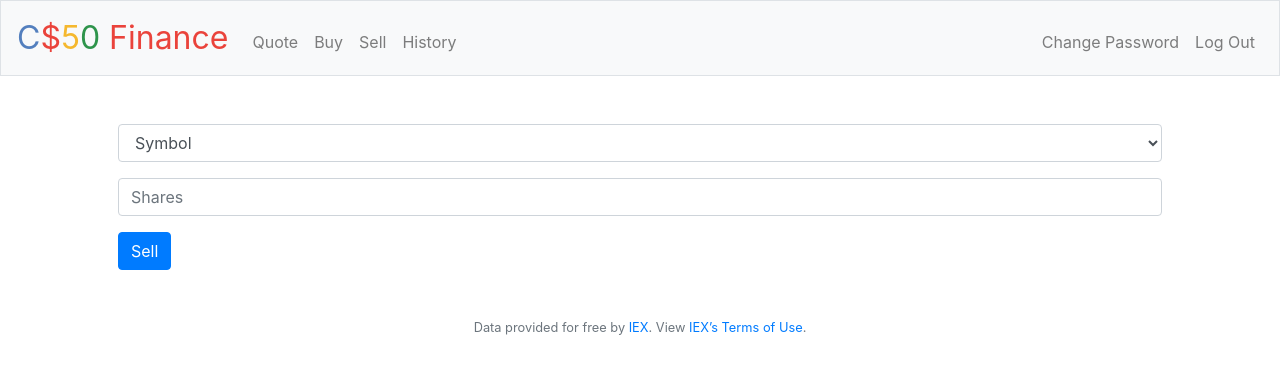
After one commit to mu802/CS50X, a Flask app: page /sell in a window 1280 px wide. The commit adds this page. Shown: the top 374 px of the page. Run offline with Flask 3, Linux system fonts and the light colour scheme; a user stored in the database is signed in; data that the repository does not hold is empty; some libraries are stand-ins or nearby versions.

Commit message:
Sat, Jul 8, 2023, 10:23 AM +03:00

```diff
--- a/finance/app.py
+++ b/finance/app.py
@@ -4,18 +4,32 @@ from cs50 import SQL
 from flask import Flask, flash, redirect, render_template, request, session
 from flask_session import Session
 from tempfile import mkdtemp
+from werkzeug.exceptions import default_exceptions, HTTPException, InternalServerError
 from werkzeug.security import check_password_hash, generate_password_hash
 
 from helpers import apology, login_required, lookup, usd
-from datetime import datetime
 
 # Configure application
 app = Flask(__name__)
+
+# Ensure templates are auto-reloaded
+app.config["TEMPLATES_AUTO_RELOAD"] = True
+
+
+# Ensure responses aren't cached
+@app.after_request
+def after_request(response):
+    response.headers["Cache-Control"] = "no-cache, no-store, must-revalidate"
+    response.headers["Expires"] = 0
+    response.headers["Pragma"] = "no-cache"
+    return response
+
 
 # Custom filter
 app.jinja_env.filters["usd"] = usd
 
 # Configure session to use filesystem (instead of signed cookies)
+app.config["SESSION_FILE_DIR"] = mkdtemp()
 app.config["SESSION_PERMANENT"] = False
 app.config["SESSION_TYPE"] = "filesystem"
 Session(app)
@@ -28,32 +42,29 @@ if not os.environ.get("API_KEY"):
     raise RuntimeError("API_KEY not set")
 
 
-@app.after_request
-def after_request(response):
-    """Ensure responses aren't cached"""
-    response.headers["Cache-Control"] = "no-cache, no-store, must-revalidate"
-    response.headers["Expires"] = 0
-    response.headers["Pragma"] = "no-cache"
-    return response
-
-
 @app.route("/")
 @login_required
 def index():
     """Show portfolio of stocks"""
-    cash = db.execute("SELECT cash FROM users WHERE id = ?", session["user_id"])
-    transactions = db.execute(
-        "SELECT symbol, name, SUM(shares) AS shares, price FROM transactions WHERE user_id = ? GROUP BY symbol", session["user_id"])
-    account = cash[0]["cash"]
+    users = db.execute("SELECT * FROM users WHERE id = ?;", session["user_id"])
+    owned_cash = users[0]['cash']
 
-    for transaction in transactions:
-        name = transaction["name"]
-        total = transaction["shares"] * transaction["price"]
-        transaction["name"] = name
-        transaction["total"] = total
-        transaction["price"] = transaction["price"]
-        account += total
-    return render_template("index.html", transactions=transactions, cash=cash[0]["cash"], account=account)
+    # Get user currently owned stocks
+    summaries = db.execute("""SELECT company, symbol, sum(shares) as sum_of_shares
+                              FROM transactions
+                              WHERE user_id = ?
+                              GROUP BY user_id, company, symbol
+                              HAVING sum_of_shares > 0;""", session["user_id"])
+
+    # Use lookup API to get the current price for each stock
+    summaries = [dict(x, **{'price': lookup(x['symbol'])['price']}) for x in summaries]
+
+    # Calcuate total price for each stock
+    summaries = [dict(x, **{'total': x['price']*x['sum_of_shares']}) for x in summaries]
+
+    sum_totals = owned_cash + sum([x['total'] for x in summaries])
+
+    return render_template("index.html", owned_cash=owned_cash, summaries=summaries, sum_totals=sum_totals)
 
 
 @app.route("/buy", methods=["GET", "POST"])
@@ -61,35 +72,45 @@ def index():
 def buy():
     """Buy shares of stock"""
     if request.method == "POST":
-        symbol = request.form.get("symbol")
-        if not symbol:
-            return apology("missing symbol")
+        if not (symbol := request.form.get("symbol")):
+            return apology("MISSING SYMBOL")
 
-        quote = lookup(symbol)
-        if not quote:
-            return apology("invalid symbol")
+        if not (shares := request.form.get("shares")):
+            return apology("MISSING SHARES")
 
-        shares = request.form.get("shares")
-        if not shares:
-            return apology("missing shares")
+        # Check share is numeric data type
+        try:
+            shares = int(shares)
+        except ValueError:
+            return apology("INVALID SHARES")
 
-        if not shares.isdigit():
-            return apology("invalid shares")
+        # Check shares is positive number
+        if not (shares > 0):
+            return apology("INVALID SHARES")
 
-        shares = int(shares)
-        if shares <= 0:
-            return apology("invalid shares")
+        # Ensure symbol is valided
+        if not (query := lookup(symbol)):
+            return apology("INVALID SYMBOL")
 
-        row = db.execute("SELECT cash FROM users WHERE id = ?", session["user_id"])
-        cash = row[0]["cash"]
-        balance = cash - (shares * quote["price"])
-        if balance < 0:
-            return apology("can't afford")
+        rows = db.execute("SELECT * FROM users WHERE id = ?;", session["user_id"])
 
-        db.execute("UPDATE users SET cash = ? WHERE id = ?", balance, session["user_id"])
-        db.execute("INSERT INTO transactions (user_id, symbol, shares, name, price, transacted) VALUES (?, ?, ?, ?, ?, ?)",
-                   session["user_id"], symbol.upper(), shares, quote["name"], quote["price"], datetime.now())
+        user_owned_cash = rows[0]["cash"]
+        total_prices = query["price"] * shares
+
+        # Ensure user have enough money
+        if user_owned_cash < total_prices:
+            return apology("CAN'T AFFORD")
+
+        # Execute a transaction
+        db.execute("INSERT INTO transactions(user_id, company, symbol, shares, price) VALUES(?, ?, ?, ?, ?);",
+                   session["user_id"], query["name"], symbol, shares, query["price"])
+
+        # Update user owned cash
+        db.execute("UPDATE users SET cash = ? WHERE id = ?;",
+                   (user_owned_cash - total_prices), session["user_id"])
+
         flash("Bought!")
+
         return redirect("/")
     else:
         return render_template("buy.html")
@@ -99,12 +120,8 @@ def buy():
 @login_required
 def history():
     """Show history of transactions"""
-    transactions = db.execute(
-        "SELECT symbol, shares, name, price, transacted FROM transactions WHERE user_id = ?", session["user_id"])
-    if not transactions:
-        return apology("no history", 403)
-    else:
-        return render_template("history.html", transactions=transactions)
+    transactions = db.execute("SELECT * FROM transactions WHERE user_id = ?;", session["user_id"])
+    return render_template("history.html", transactions=transactions)
 
 
 @app.route("/login", methods=["GET", "POST"])
@@ -116,17 +133,14 @@ def login():
 
     # User reached route via POST (as by submitting a form via POST)
     if request.method == "POST":
+        if not request.form.get("username"):
+            return apology("MISSING USERNAME")
 
-        # Ensure username was submitted
-        if not request.form.get("username"):
-            return apology("must provide username", 403)
-
-        # Ensure password was submitted
-        elif not request.form.get("password"):
-            return apology("must provide password", 403)
+        if not request.form.get("password"):
+            return apology("MISSING PASSWORD")
 
         # Query database for username
-        rows = db.execute("SELECT * FROM users WHERE username = ?", request.form.get("username"))
+        rows = db.execute("SELECT * FROM users WHERE username = ?;", request.form.get("username"))
 
         # Ensure username exists and password is correct
         if len(rows) != 1 or not check_password_hash(rows[0]["hash"], request.form.get("password")):
@@ -159,15 +173,11 @@ def logout():
 def quote():
     """Get stock quote."""
     if request.method == "POST":
-        symbol = request.form.get("symbol")
-        if not symbol:
-            return apology("missing symbol")
+        # Ensure Symbol is exists
+        if not (query := lookup(request.form.get("symbol"))):
+            return apology("INVALID SYMBOL")
 
-        quote = lookup(symbol)
-        if not quote:
-            return apology("invalid symbol")
-
-        return render_template("quoted.html", quote=quote)
+        return render_template("quote.html", query=query)
     else:
         return render_template("quote.html")
 
@@ -176,22 +186,36 @@ def quote():
 def register():
     """Register user"""
     if request.method == "POST":
-        name = request.form.get("username")
-        if not name or db.execute("SELECT * FROM users WHERE username = ?", name):
-            return apology("username is not available")
 
-        password = request.form.get("password")
-        if not password:
-            return apology("missing password")
+        if not (username := request.form.get("username")):
+            return apology("MISSING USERNAME")
 
-        confirmation = request.form.get("confirmation")
-        if not confirmation:
-            return apology("missing confirmation")
+        if not (password := request.form.get("password")):
+            return apology("MISSING PASSWORD")
 
+        if not (confirmation := request.form.get("confirmation")):
+            return apology("PASSWORD DON'T MATCH")
+
+        # Query database for username
+        rows = db.execute("SELECT * FROM users WHERE username = ?;", username)
+
+        # Ensure username not in database
+        if len(rows) != 0:
+            return apology(f"The username '{username}' already exists. Please choose another name.")
+
+        # Ensure first password and second password are matched
         if password != confirmation:
-            return apology("passwords don't match")
+            return apology("password not matched")
 
-        db.execute("INSERT INTO users (username, hash) VALUES (?, ?)", name, generate_password_hash(password))
+        # Insert username into database
+        id = db.execute("INSERT INTO users (username, hash) VALUES (?, ?);",
+                        username, generate_password_hash(password))
+
+        # Remember which user has logged in
+        session["user_id"] = id
+
+        flash("Registered!")
+
         return redirect("/")
     else:
         return render_template("register.html")
@@ -201,55 +225,93 @@ def register():
 @login_required
 def sell():
     """Sell shares of stock"""
+    owned_symbols = db.execute("""SELECT symbol, sum(shares) as sum_of_shares
+                                  FROM transactions
+                                  WHERE user_id = ?
+                                  GROUP BY user_id, symbol
+                                  HAVING sum_of_shares > 0;""", session["user_id"])
+
     if request.method == "POST":
-        symbol = request.form.get("symbol")
-        if not symbol:
-            return apology("missing symbol")
+        if not (symbol := request.form.get("symbol")):
+            return apology("MISSING SYMBOL")
 
-        shares = request.form.get("shares")
-        if not shares:
-            return apology("missing shares")
+        if not (shares := request.form.get("shares")):
+            return apology("MISSING SHARES")
 
-        shares = int(shares)
-        if (shares <= 0):
-            return apology("shares must be positive")
+        # Check share is numeric data type
+        try:
+            shares = int(shares)
+        except ValueError:
+            return apology("INVALID SHARES")
 
-        sumshares = db.execute(
-            "SELECT symbol, price, name, SUM(shares) AS shares FROM transactions WHERE user_id = ? AND symbol = ?", session["user_id"], symbol)
-        if (shares > sumshares[0]["shares"]):
-            return apology("too many shares")
+        # Check shares is positive number
+        if not (shares > 0):
+            return apology("INVALID SHARES")
 
-        db.execute("INSERT INTO transactions (user_id, symbol, shares, name, price, transacted) VALUES (?, ?, ?, ?, ?, ?)",
-                   session["user_id"], symbol.upper(), -shares, sumshares[0]["name"], sumshares[0]["price"], datetime.now())
+        symbols_dict = {d['symbol']: d['sum_of_shares'] for d in owned_symbols}
 
-        sold = shares * sumshares[0]["price"]
-        cash = db.execute("SELECT cash FROM users WHERE id = ?", session["user_id"])[0]["cash"]
-        db.execute("UPDATE users SET cash = ? WHERE id = ?", cash + sold, session["user_id"])
+        if symbols_dict[symbol] < shares:
+            return apology("TOO MANY SHARES")
+
+        query = lookup(symbol)
+
+        # Get user currently owned cash
+        rows = db.execute("SELECT * FROM users WHERE id = ?", session["user_id"])
+
+        # Execute a transaction
+        db.execute("INSERT INTO transactions(user_id, company, symbol, shares, price) VALUES(?, ?, ?, ?, ?);",
+                   session["user_id"], query["name"], symbol, -shares, query["price"])
+
+        # Update user owned cash
+        db.execute("UPDATE users SET cash = ? WHERE id = ?;",
+                   (rows[0]['cash'] + (query['price'] * shares)), session["user_id"])
+
         flash("Sold!")
+
+        return redirect("/")
+
+    else:
+        return render_template("sell.html", symbols=owned_symbols)
+
+
+@app.route("/reset", methods=["GET", "POST"])
+@login_required
+def reset():
+    if request.method == "POST":
+        if not (password := request.form.get("password")):
+            return apology("MISSING OLD PASSWORD")
+
+        rows = db.execute("SELECT * FROM users WHERE id = ?;", session["user_id"])
+
+        if not check_password_hash(rows[0]["hash"], request.form.get("password")):
+            return apology("INVALID PASSWORD")
+
+        if not (new_password := request.form.get("new_password")):
+            return apology("MISSING NEW PASSWORD")
+
+        if not (confirmation := request.form.get("confirmation")):
+            return apology("MISSING CONFIRMATION")
+
+        if new_password != confirmation:
+            return apology("PASSWORD NOT MATCH")
+
+        db.execute("UPDATE users set hash = ? WHERE id = ?;",
+                   generate_password_hash(new_password), session["user_id"])
+
+        flash("Password reset successful!")
+
         return redirect("/")
     else:
-        symbols = db.execute("SELECT symbol FROM transactions WHERE user_id = ? GROUP BY symbol", session["user_id"])
-        return render_template("sell.html", symbol=symbols)
+        return render_template("reset.html")
 
 
-@app.route("/addcash", methods=["GET", "POST"])
-@login_required
-def addcash():
-    """User can add additional cash to their account"""
-    if request.method == "POST":
-        add_cash = request.form.get("add_cash")
-        if not add_cash:
-            return apology("missing add cash")
+def errorhandler(e):
+    """Handle error"""
+    if not isinstance(e, HTTPException):
+        e = InternalServerError()
+    return apology(e.name, e.code)
 
-        add_cash = int(add_cash)
-        if add_cash <= 0:
-            return apology("add cash must be positive")
 
-        row = db.execute("SELECT cash FROM users WHERE id = ?", session["user_id"])
-        cash = row[0]["cash"]
-        balance = cash + add_cash
-        db.execute("UPDATE users SET cash = ? WHERE id = ?", balance, session["user_id"])
-        flash("Added!")
-        return redirect("/")
-    else:
-        return render_template("addcash.html")
+# Listen for errors
+for code in default_exceptions:
+    app.errorhandler(code)(errorhandler)
--- a/finance/helpers.py
+++ b/finance/helpers.py
@@ -41,7 +41,7 @@ def lookup(symbol):
     # Contact API
     try:
         api_key = os.environ.get("API_KEY")
-        url = f"https://cloud.iexapis.com/stable/stock/{urllib.parse.quote_plus(symbol)}/quote?token={api_key}"
+        url = f"https://cloud-sse.iexapis.com/stable/stock/{urllib.parse.quote_plus(symbol)}/quote?token={api_key}"
         response = requests.get(url)
         response.raise_for_status()
     except requests.RequestException:
--- a/finance/static/styles.css
+++ b/finance/static/styles.css
@@ -21,3 +21,9 @@ nav .navbar-brand .green
 {
     color: #2e944b;
 }
+
+
+.my-auto{
+    width: 70%;
+    margin: 0 auto;
+}
--- a/finance/templates/apology.html
+++ b/finance/templates/apology.html
@@ -5,6 +5,5 @@
 {% endblock %}
 
 {% block main %}
-    <!-- https://memegen.link/ -->
-    <img alt="{{ top }}" class="border img-fluid" src="http://memegen.link/custom/{{ top | urlencode }}/{{ bottom | urlencode }}.jpg?alt=https://i.imgur.com/CsCgN7Ll.png&width=400" title="{{ top }}">
+    <img alt="{{ top }}" class="border" src="http://memegen.link/custom/{{ top | urlencode }}/{{ bottom | urlencode }}.jpg?alt=https://i.imgur.com/CsCgN7Ll.png" title="{{ top }}">
 {% endblock %}
--- a/finance/templates/layout.html
+++ b/finance/templates/layout.html
@@ -7,14 +7,17 @@
         <meta charset="utf-8">
         <meta name="viewport" content="initial-scale=1, width=device-width">
 
-        <!-- http://getbootstrap.com/docs/5.1/ -->
-        <link crossorigin="anonymous" href="https://cdn.jsdelivr.net/npm/bootstrap@5.1.3/dist/css/bootstrap.min.css" integrity="sha384-1BmE4kWBq78iYhFldvKuhfTAU6auU8tT94WrHftjDbrCEXSU1oBoqyl2QvZ6jIW3" rel="stylesheet">
-        <script crossorigin="anonymous" src="https://cdn.jsdelivr.net/npm/bootstrap@5.1.3/dist/js/bootstrap.bundle.min.js" integrity="sha384-ka7Sk0Gln4gmtz2MlQnikT1wXgYsOg+OMhuP+IlRH9sENBO0LRn5q+8nbTov4+1p"></script>
+        <!-- http://getbootstrap.com/docs/4.5/ -->
+        <link rel="stylesheet" href="https://cdn.jsdelivr.net/npm/bootstrap@4.5.3/dist/css/bootstrap.min.css" integrity="sha384-TX8t27EcRE3e/ihU7zmQxVncDAy5uIKz4rEkgIXeMed4M0jlfIDPvg6uqKI2xXr2" crossorigin="anonymous">
 
-        <!-- https://favicon.io/emoji-favicons/money-bag/ -->
+        <!-- https://favicon.io/emoji-favicons/money-mouth-face/ -->
         <link href="/static/favicon.ico" rel="icon">
 
         <link href="/static/styles.css" rel="stylesheet">
+
+        <!-- http://getbootstrap.com/docs/4.5/ -->
+        <script src="https://code.jquery.com/jquery-3.5.1.slim.min.js" integrity="sha384-DfXdz2htPH0lsSSs5nCTpuj/zy4C+OGpamoFVy38MVBnE+IbbVYUew+OrCXaRkfj" crossorigin="anonymous"></script>
+        <script src="https://cdn.jsdelivr.net/npm/bootstrap@4.5.3/dist/js/bootstrap.bundle.min.js" integrity="sha384-ho+j7jyWK8fNQe+A12Hb8AhRq26LrZ/JpcUGGOn+Y7RsweNrtN/tE3MoK7ZeZDyx" crossorigin="anonymous"></script>
 
         <title>C$50 Finance: {% block title %}{% endblock %}</title>
 
@@ -22,47 +25,46 @@
 
     <body>
 
-        <nav class="bg-light border navbar navbar-expand-md navbar-light">
-            <div class="container-fluid">
+        <nav class="navbar navbar-expand-md navbar-light bg-light border">
             <a class="navbar-brand" href="/"><span class="blue">C</span><span class="red">$</span><span class="yellow">5</span><span class="green">0</span> <span class="red">Finance</span></a>
-                <button aria-controls="navbar" aria-expanded="false" aria-label="Toggle navigation" class="navbar-toggler" data-bs-target="#navbar" data-bs-toggle="collapse" type="button">
+            <button aria-controls="navbar" aria-expanded="false" aria-label="Toggle navigation" class="navbar-toggler" data-target="#navbar" data-toggle="collapse" type="button">
                 <span class="navbar-toggler-icon"></span>
             </button>
             <div class="collapse navbar-collapse" id="navbar">
-                    {% if session["user_id"] %}
-                        <ul class="navbar-nav me-auto mt-2">
+                {% if session.user_id %}
+                    <ul class="navbar-nav mr-auto mt-2">
                         <li class="nav-item"><a class="nav-link" href="/quote">Quote</a></li>
                         <li class="nav-item"><a class="nav-link" href="/buy">Buy</a></li>
                         <li class="nav-item"><a class="nav-link" href="/sell">Sell</a></li>
                         <li class="nav-item"><a class="nav-link" href="/history">History</a></li>
                     </ul>
-                        <ul class="navbar-nav ms-auto mt-2">
+                    <ul class="navbar-nav ml-auto mt-2">
+                        <li class="nav-item"><a class="nav-link" href="/reset">Change Password</a></li>
                         <li class="nav-item"><a class="nav-link" href="/logout">Log Out</a></li>
                     </ul>
                 {% else %}
-                        <ul class="navbar-nav ms-auto mt-2">
+                    <ul class="navbar-nav ml-auto mt-2">
                         <li class="nav-item"><a class="nav-link" href="/register">Register</a></li>
                         <li class="nav-item"><a class="nav-link" href="/login">Log In</a></li>
                     </ul>
                 {% endif %}
             </div>
-            </div>
         </nav>
 
         {% if get_flashed_messages() %}
             <header>
-                <div class="alert alert-primary mb-0 text-center" role="alert">
+                <div class="alert alert-primary border text-center" role="alert">
                     {{ get_flashed_messages() | join(" ") }}
                 </div>
             </header>
         {% endif %}
 
-        <main class="container-fluid py-5 text-center">
+        <main class="container p-5">
             {% block main %}{% endblock %}
         </main>
 
-        <footer class="mb-5 small text-center text-muted">
-            Data provided by <a href="https://iexcloud.io/">IEX</a>
+        <footer class="small text-center text-muted">
+            Data provided for free by <a href="https://iextrading.com/developer">IEX</a>. View <a href="https://iextrading.com/api-exhibit-a/">IEX’s Terms of Use</a>.
         </footer>
 
     </body>
--- /dev/null
+++ b/finance/templates/sell.html
@@ -0,0 +1,22 @@
+{% extends "layout.html" %}
+
+{% block title %}
+    Sell
+{% endblock %}
+
+{% block main %}
+    <form action="sell" method="post">
+        <div class="form-group">
+            <select class="form-control" name="symbol">
+                <option disabled selected value>Symbol</option>
+                {% for row in symbols %}
+                    <option value="{{ row.symbol }}">{{ row.symbol }}</option>
+                {% endfor %}
+            </select>
+        </div>
+        <div class="form-group">
+            <input class="form-control" name="shares" placeholder="Shares" type="number" min=1>
+        </div>
+        <button class="btn btn-primary" type="submit">Sell</button>
+    </form>
+{% endblock %}
```
Also changed, not shown: finance/schema.sql (added, +20 -0 lines), finance/templates/buy.html (added, +17 -0 lines), finance/templates/history.html (added, +28 -0 lines), finance/templates/index.html (added, +40 -0 lines), finance/templates/login.html (+4 -4 lines), finance/templates/quote.html (added, +20 -0 lines), finance/templates/quoted.html (added, +13 -0 lines), finance/templates/register.html (+6 -6 lines), finance/templates/reset.html (added, +20 -0 lines), finance/finance.db. Lines whose indentation alone changed are shown as unchanged.
